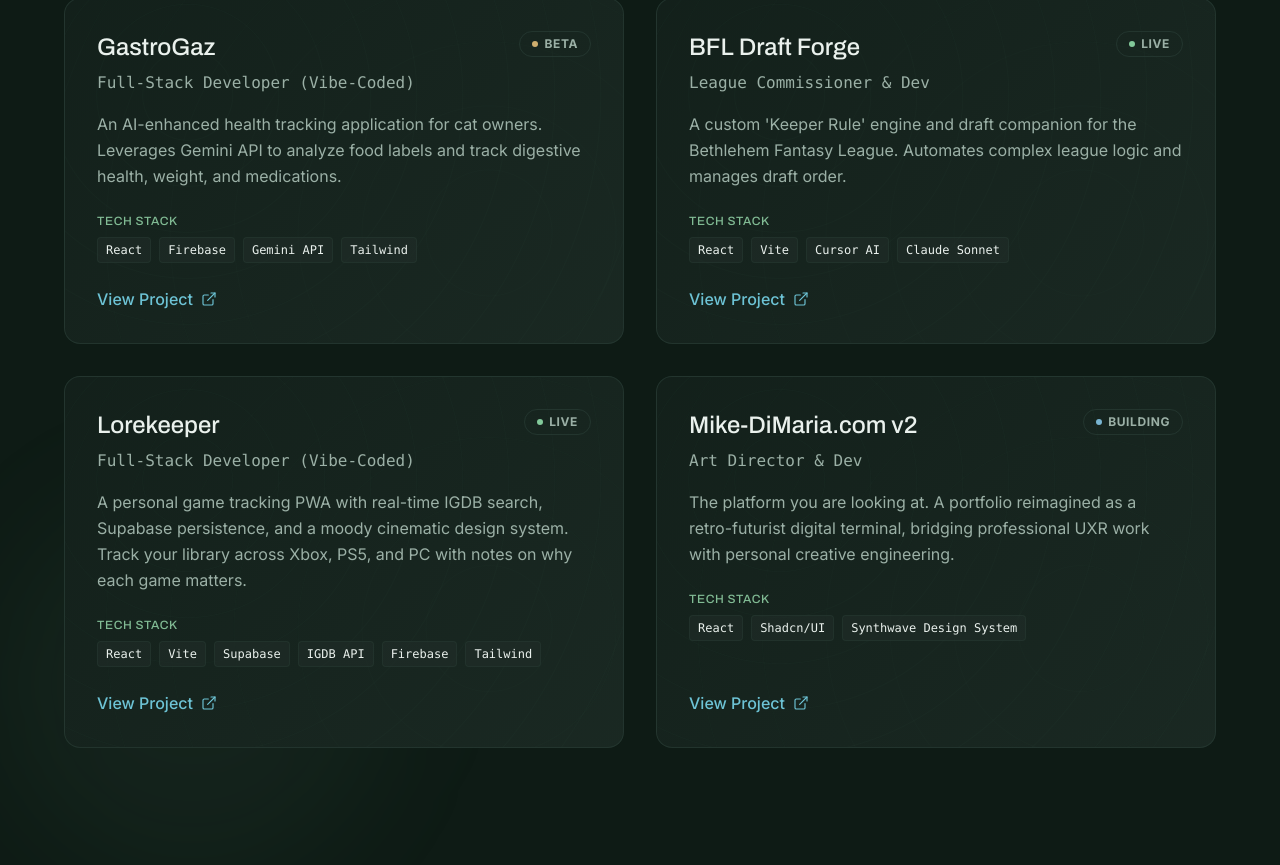
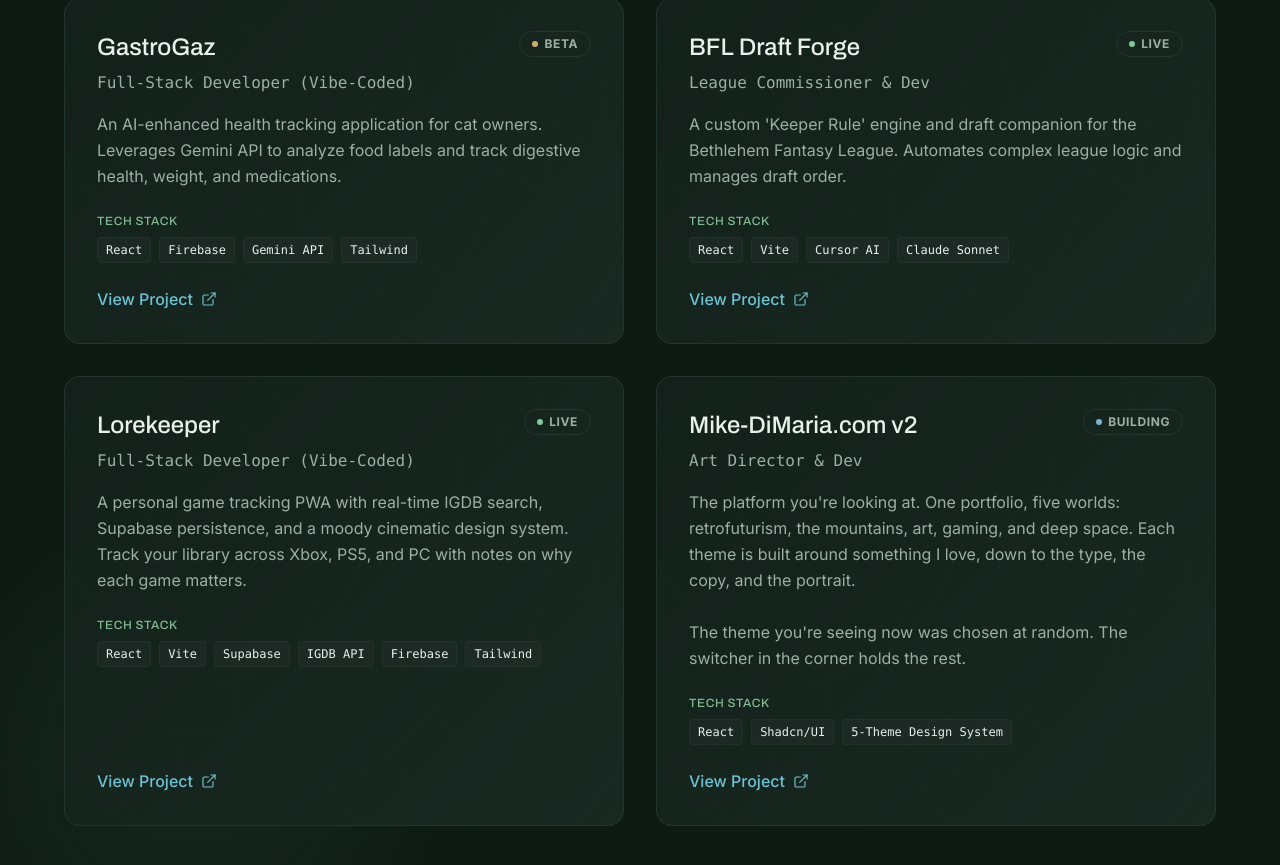
Before and after one commit to mikedimaria-cmd/Mike-UXR-Website-Project, a React (Vite) app: page / in a window 1280 px wide. Shown: the part 4334-5199 px from the top of the page. Built offline with nearby package versions, Linux system fonts and the light colour scheme; the HTML template or start-up script is replaced by a standard one.

Commit message:
Update portfolio-v2 card copy to describe the five-theme system
Card descriptions now honor paragraph breaks (whitespace-pre-line).

Co-Authored-By: Claude Fable 5 <noreply@anthropic.com>

```diff
--- a/src/components/portfolio/ProjectCard.tsx
+++ b/src/components/portfolio/ProjectCard.tsx
@@ -126,7 +126,7 @@ const ProjectCard = ({ project }: ProjectCardProps) => {
         </div>
 
         {/* Description */}
-        <p className="text-muted-foreground text-base leading-relaxed mb-6">
+        <p className="text-muted-foreground text-base leading-relaxed mb-6 whitespace-pre-line">
           {project.description}
         </p>
 
--- a/src/data/portfolio.ts
+++ b/src/data/portfolio.ts
@@ -66,9 +66,10 @@ export const projects: Project[] = [
   {
     id: "portfolio-v2",
     title: "Mike-DiMaria.com v2",
-    description: "The platform you are looking at. A portfolio reimagined as a retro-futurist digital terminal, bridging professional UXR work with personal creative engineering.",
+    description:
+      "The platform you're looking at. One portfolio, five worlds: retrofuturism, the mountains, art, gaming, and deep space. Each theme is built around something I love, down to the type, the copy, and the portrait.\n\nThe theme you're seeing now was chosen at random. The switcher in the corner holds the rest.",
     role: "Art Director & Dev",
-    techStack: ["React", "Shadcn/UI", "Synthwave Design System"],
+    techStack: ["React", "Shadcn/UI", "5-Theme Design System"],
     link: "https://mike-dimaria.com",
     status: "Building",
     vibe: "neon-purple"
```
